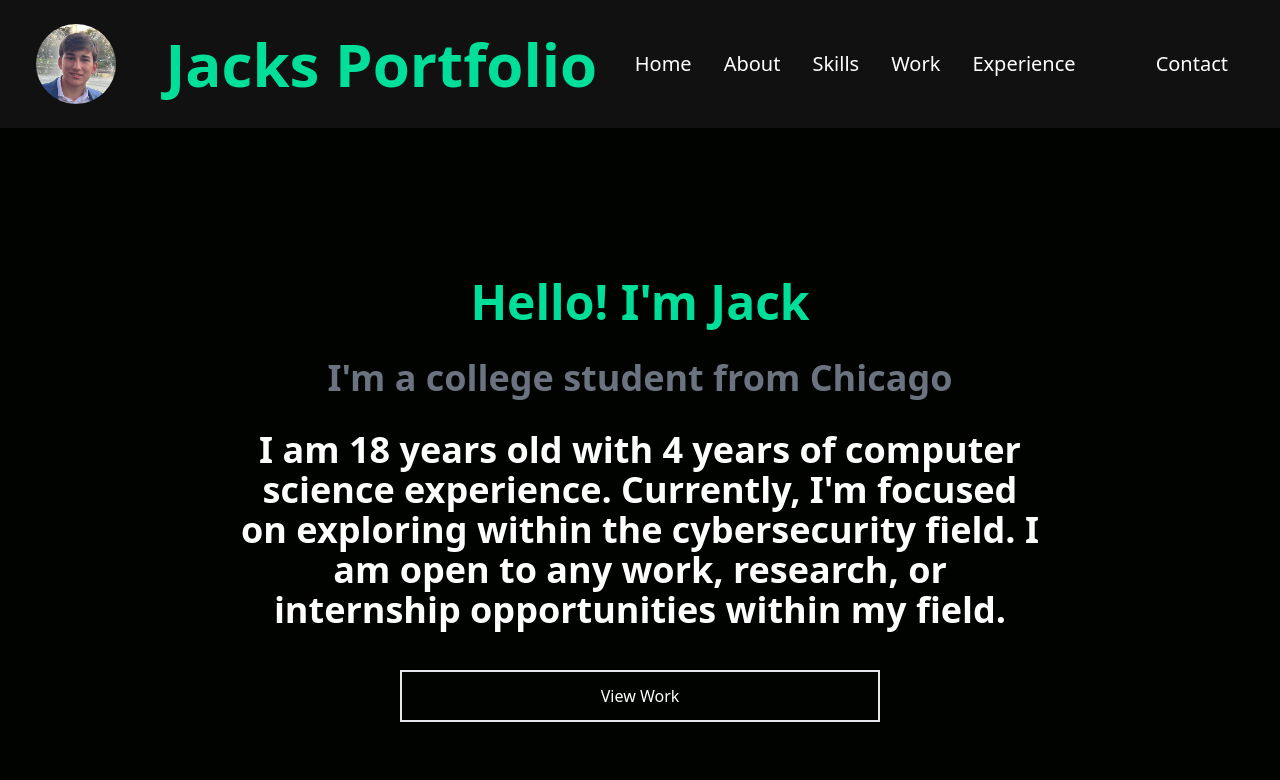
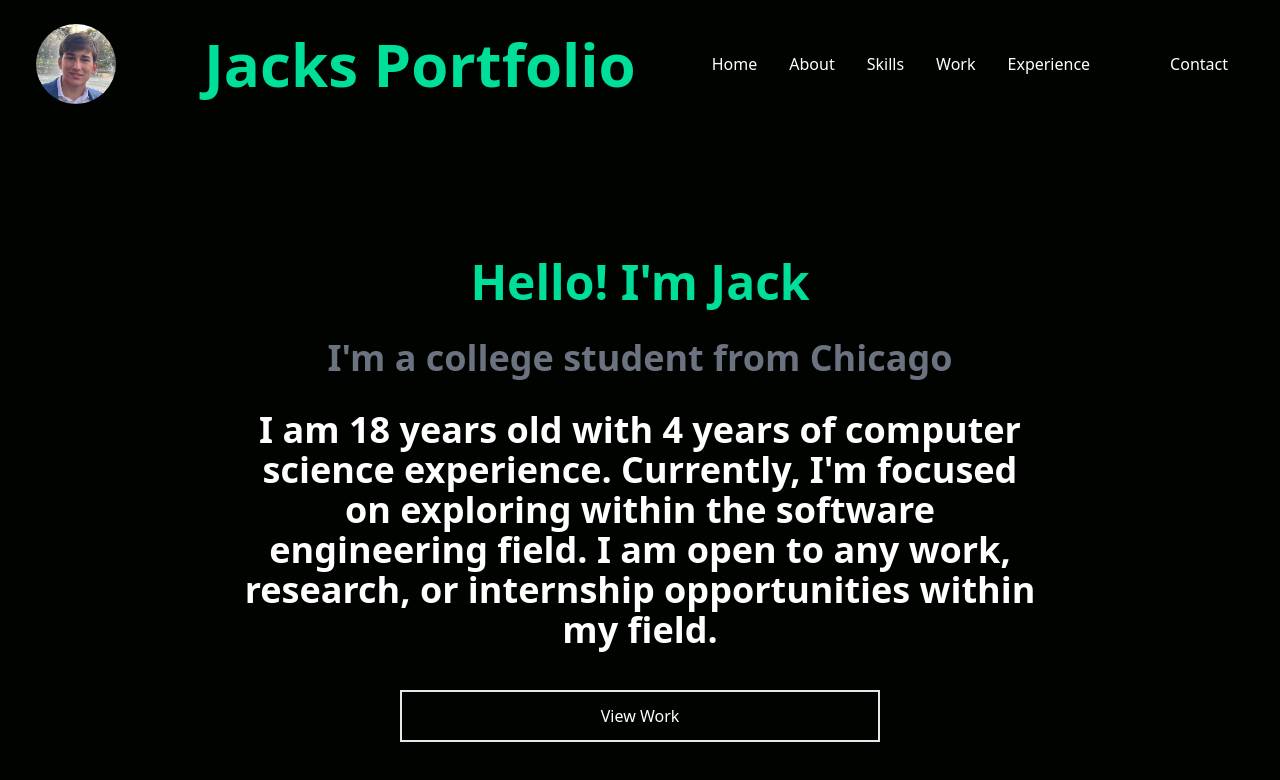
Before and after one commit to jiannotti66/jacks-portfolio-react, a React (Create React App) app: page / in a window 1280 px wide. Shown: the top 780 px of the page. Built offline with nearby package versions, Linux system fonts and the light colour scheme.

Commit message:
added hover to buttons at top, need to add the scroll when clicked those buttons at the top

```diff
--- a/src/components/About.jsx
+++ b/src/components/About.jsx
@@ -1,8 +1,10 @@
+// About.js
+
 import React from 'react';
 
 const About = () => {
     return (
-        <div name='about' className='min-h-screen bg-black pt-60'>
+        <div id="about" className='min-h-screen bg-black pt-60'>
             <div className='flex flex-col justify-center items-center text-gray-300 w-full p-10 max-h-fit h-full'>
                 <div className='max-w-[1000px] w-full grid grid-cols-2 gap-8'>
                     <div className='sm:text-right pb-8 pl-4'>
--- a/src/components/Hero.jsx
+++ b/src/components/Hero.jsx
@@ -21,7 +21,7 @@ const Hero = () => {
         </h1>
         <div className="w-fit">
           {/* try to make this wider for the text if possible */}
-          <p className='text-center md:text-4xl sm:text-4xl text-6x2 font-bold md:py-8'>I am 18 years old with 4 years of computer science experience. Currently, I'm focused on exploring within the cybersecurity field. I am open to any work, research, or internship opportunities within my field.</p>
+          <p className='text-center md:text-4xl sm:text-4xl text-6x2 font-bold md:py-8'>I am 18 years old with 4 years of computer science experience. Currently, I'm focused on exploring within the software engineering field. I am open to any work, research, or internship opportunities within my field.</p>
         </div>
         <button
           style={{ cursor: 'pointer' }}
--- a/src/components/NavBar.jsx
+++ b/src/components/NavBar.jsx
@@ -1,26 +1,37 @@
+// Navbar.js
+
 import React, { useState } from 'react';
 import { AiOutlineClose, AiOutlineMenu } from 'react-icons/ai';
 import Me from '../assets/me.jpg';
+import { useRef } from 'react';
 
 const Navbar = () => {
   const [nav, setNav] = useState(false);
+  const aboutRef = useRef(null);
 
   const handleNav = () => {
     setNav(!nav);
   };
 
+  const handleAbout = () => {
+    if (aboutRef.current) {
+      aboutRef.current.scrollIntoView({ behavior: 'smooth', block: 'start' });
+    }
+    setNav(false); // Close the mobile menu after clicking "About"
+  };
+
   return (
-    <div className='fixed top-0 left-0 w-full bg-[#111111] z-50 h-32'>
+    <div className='fixed top-0 left-0 w-full bg-[#000300] z-50 h-32'>
       <div className='flex justify-between items-center h-full max-w-[1240px] mx-auto px-4 text-white'>
-        <img src={Me} className='rounded-full h-20 w-20 object-cover mr-7'></img>
+        <img src={Me} className='rounded-full h-20 w-20 object-cover mr-7' alt='Me' />
         <h1 className='text-6xl font-bold text-[#00df9a]'>Jacks Portfolio</h1>
         <ul className='hidden md:flex'>
-          <li className='p-4 hover:border-b-2 text-xl'>Home</li>
-          <li className='p-4 hover:border-b-2 text-xl'>About</li>
-          <li className='p-4 hover:border-b-2 text-xl'>Skills</li>
-          <li className='p-4 hover:border-b-2 text-xl'>Work</li>
-          <li className='p-4 hover:border-b-2 text-xl'>Experience</li>
-          <li className='p-4 ml-12 hover:border-b-2 text-xl'>Contact</li>
+          <li className='p-4 hover:border-b cursor-pointer'>Home</li>
+          <li className='p-4 hover:border-b cursor-pointer' onClick={handleAbout}>About</li>
+          <li className='p-4 hover:border-b cursor-pointer'>Skills</li>
+          <li className='p-4 hover:border-b cursor-pointer'>Work</li>
+          <li className='p-4 hover:border-b cursor-pointer'>Experience</li>
+          <li className='p-4 ml-12 hover:border-b cursor-pointer'>Contact</li>
         </ul>
         <div onClick={handleNav} className='block md:hidden'>
           {nav ? <AiOutlineClose size={24}/> : <AiOutlineMenu size={24} />}
@@ -28,14 +39,15 @@ const Navbar = () => {
       </div>
       <ul className={nav ? 'fixed top-32 left-0 w-[60%] h-full border-r border-r-gray-900 bg-[#000300] ease-in-out duration-500' : 'ease-in-out duration-500 fixed left-[-100%]'}>
         <h1 className='text-4xl font-bold text-[#00df9a] m-4'>Jacks Portfolio</h1>
-        <li className='p-4 border-b border-gray-600 text-xl'>Home</li>
-        <li className='p-4 border-b border-gray-600 text-xl'>About</li>
-        <li className='p-4 border-b border-gray-600 text-xl'>Skills</li>
-        <li className='p-4 border-b border-gray-600 text-xl'>Work</li>
-        <li className='p-4 border-b border-gray-600 text-xl'>Experience</li>
-        <li className='p-4 border-b border-gray-600 text-xl'>Contact</li>
-        <li className='p-4 text-xl'>Contact</li>
+        <li className='p-4 border-b border-gray-600'>Home</li>
+        <li onClick={handleAbout} className='p-4 border-b border-gray-600'>About</li>
+        <li className='p-4 border-b border-gray-600'>Skills</li>
+        <li className='p-4 border-b border-gray-600'>Work</li>
+        <li className='p-4 border-b border-gray-600'>Experience</li>
+        <li className='p-4 border-b border-gray-600'>Contact</li>
+        <li className='p-4 border-b border-gray-600'>Contact</li>
       </ul>
+      <div ref={aboutRef}></div>
     </div>
   );
 };
```
